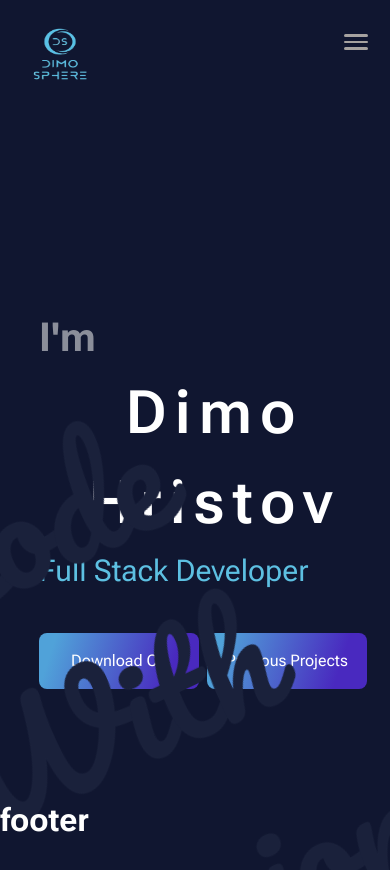
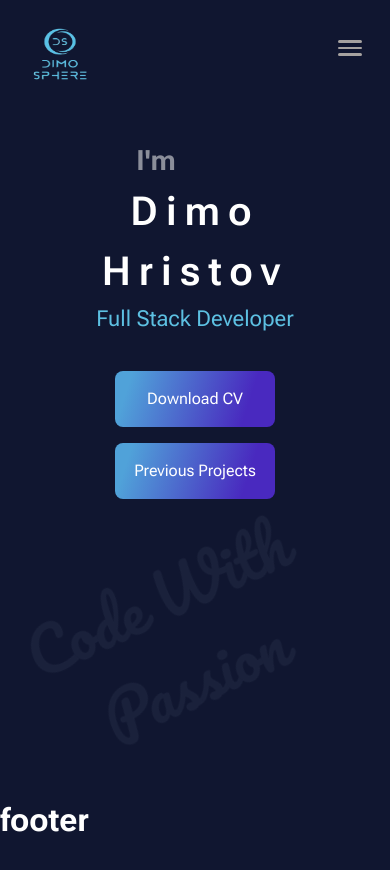
Before and after one commit to Dimo-Hristov/Personal-app, a Next.js app: page / in a window 390 px wide. Shown: the top 870 px of the page. After the commit the page ends 844 px from the top, so only its background shows below. Built offline with nearby package versions, Linux system fonts and the light colour scheme.

Commit message:
responsive homepage done

```diff
--- a/src/app/page.module.scss
+++ b/src/app/page.module.scss
@@ -59,7 +59,15 @@
   .links {
     margin-top: 40px;
 
+    .link1,
+    .link2 {
+      animation: linksMove 3s forwards;
+      animation-delay: 2s;
+      opacity: 0;
+    }
+
     a {
+      animation: linksMove 3s forwards;
       display: inline-block;
       width: 160px;
       padding: 16px;
@@ -82,6 +90,25 @@
     a:active {
       opacity: 0.7;
     }
+  }
+}
+
+@keyframes linksMove {
+  0% {
+    opacity: 0;
+  }
+
+  30% {
+    opacity: 0.3;
+  }
+  50% {
+    opacity: 0.5;
+  }
+  70% {
+    opacity: 0.7;
+  }
+  100% {
+    opacity: 1;
   }
 }
 
@@ -124,3 +151,131 @@
     margin-bottom: -40px;
   }
 }
+
+@media (max-width: 1300px) {
+  .homepage {
+    .text1 {
+      font-size: 36px;
+    }
+    .text2 {
+      font-size: 50px;
+    }
+    .text3 {
+      font-size: 26px;
+    }
+    .text4 {
+      font-size: 120px;
+      right: 50px;
+    }
+  }
+}
+
+@media (max-width: 1029px) {
+  .homepage {
+    .text4 {
+      font-size: 100px;
+      right: 20px;
+    }
+  }
+}
+
+@media (max-width: 870px) {
+  .homepage {
+    .text1 {
+      font-size: 28px;
+    }
+    .text2 {
+      font-size: 40px;
+    }
+    .text3 {
+      font-size: 22px;
+    }
+    .text4 {
+      font-size: 80px;
+      right: 40px;
+    }
+  }
+}
+
+@media (max-width: 700px) {
+  .homepage {
+    .text4 {
+      top: 430px;
+      font-size: 60px;
+    }
+  }
+}
+
+@media (max-width: 610px) {
+  @keyframes text {
+    0% {
+      color: var(--background-color);
+      margin-bottom: -40px;
+    }
+
+    30% {
+      letter-spacing: 15px;
+      margin-bottom: -40px;
+    }
+
+    80% {
+      letter-spacing: 8px;
+      margin-bottom: -40px;
+    }
+  }
+}
+
+@media (max-width: 460px) {
+  .homepage {
+    .text1 {
+      width: 100%;
+      margin: 0;
+      font-size: 28px;
+    }
+    .text2 {
+      font-size: 40px;
+      width: 100%;
+      margin: 0;
+      padding: 0 64px;
+    }
+    .text3 {
+      font-size: 22px;
+      width: 100%;
+      margin: 0;
+    }
+    .text4 {
+      right: 40px;
+      top: 550px;
+    }
+
+    .links {
+      margin: 36px 0 0 0;
+      width: 100%;
+      display: flex;
+      flex-direction: column;
+      align-items: center;
+      justify-content: center;
+      gap: 16px;
+
+      a:last-child {
+        margin-left: 0;
+      }
+    }
+  }
+  @keyframes text {
+    0% {
+      color: var(--background-color);
+      margin-bottom: -40px;
+    }
+
+    30% {
+      letter-spacing: 25px;
+      margin-bottom: -40px;
+    }
+
+    80% {
+      letter-spacing: 8px;
+      margin-bottom: -40px;
+    }
+  }
+}
--- a/src/app/page.tsx
+++ b/src/app/page.tsx
@@ -17,8 +17,8 @@ export default function Home() {
         <h1 className={styles.text2}>Dimo Hristov</h1>
         <p className={styles.text3}>Full Stack Developer</p>
         <div className={styles.links}>
-        <Link href={'/'}>Download CV</Link>
-        <Link href={'/'}>Previous Projects</Link>
+        <Link className={styles.link1} href={'/'}>Download CV</Link>
+        <Link className={styles.link1} href={'/'}>Previous Projects</Link>
         </div>
         <p className={`${pacifico.className} ${styles.text4}`}>Code With Passion</p>
     </section>
--- a/src/components/header/header.module.scss
+++ b/src/components/header/header.module.scss
@@ -22,7 +22,7 @@
   align-items: center;
   justify-content: center;
   cursor: pointer;
-  padding: 12px;
+  padding: 18px;
   transition: all 0.3s;
 
   span {
@@ -37,6 +37,7 @@
 }
 
 .hamOpen {
+  padding-right: 20px;
   span:nth-child(1) {
     transform: rotate(45deg) translate(4px, 8px);
   }
@@ -74,6 +75,10 @@
 }
 
 @media (max-width: 760px) {
+  .header {
+    margin: 0;
+    height: 100px;
+  }
   .navbar {
     position: relative;
     background-color: var(--mobile-nav-color);
```
